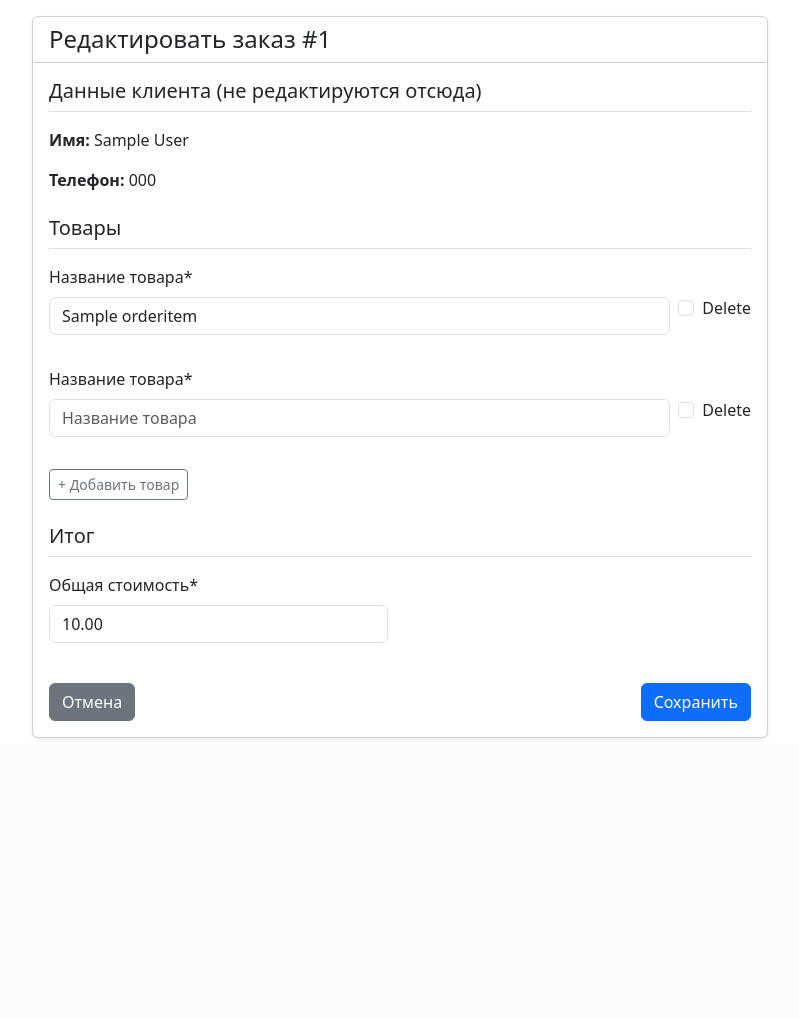
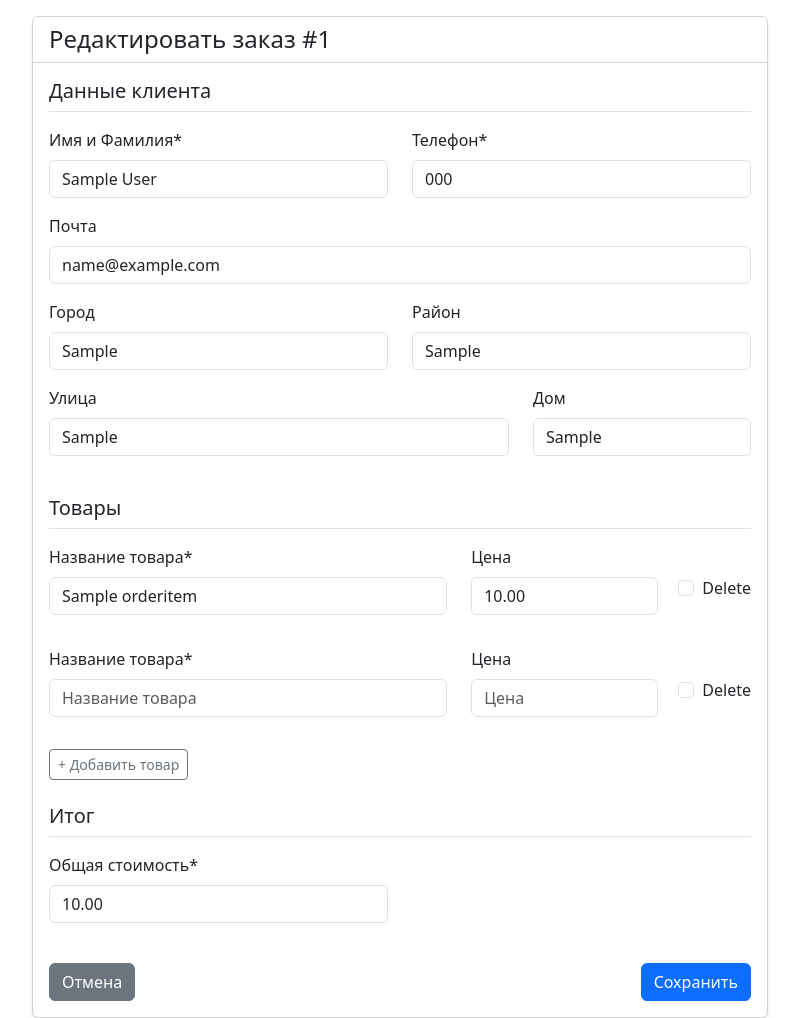
Before and after one commit to RatmirStukachev/Cms, a Django app: page /orders/1/edit/ in a window 1280 px wide. Shown: the part 56-1074 px from the top of the page, without its empty margins (240-1039 px from the left). Before the commit the page ends 794 px from the top, so only its background shows below. Run offline with Django 5.2, Linux system fonts and the light colour scheme; a user stored in the database is signed in; tables that the repository leaves empty hold one stand-in row (values such as "Sample post"); some libraries are stand-ins or nearby versions.

Commit message:
Add price field to OrderItem and auto-calculate total_cost
Co-authored-by: RatmirStukachev <167696328+RatmirStukachev@users.noreply.github.com>

```diff
--- a/store_crm/forms.py
+++ b/store_crm/forms.py
@@ -43,9 +43,10 @@ from .models import OrderItem
 class OrderItemForm(forms.ModelForm):
     class Meta:
         model = OrderItem
-        fields = ['name']
+        fields = ['name', 'price']
         widgets = {
-            'name': forms.TextInput(attrs={'class': 'form-control', 'placeholder': 'Название товара'})
+            'name': forms.TextInput(attrs={'class': 'form-control', 'placeholder': 'Название товара'}),
+            'price': forms.NumberInput(attrs={'class': 'form-control price-input', 'placeholder': 'Цена'})
         }
 
 OrderItemFormSet = inlineformset_factory(
--- a/store_crm/models.py
+++ b/store_crm/models.py
@@ -35,6 +35,7 @@ class Product(models.Model):
 class OrderItem(models.Model):
     order = models.ForeignKey(Order, on_delete=models.CASCADE, related_name='items', verbose_name="Заказ")
     name = models.CharField(max_length=255, verbose_name="Название товара")
+    price = models.DecimalField(max_digits=12, decimal_places=2, verbose_name="Цена", blank=True, null=True)
 
     def __str__(self):
         return self.name
--- a/store_crm/templates/store_crm/order_edit.html
+++ b/store_crm/templates/store_crm/order_edit.html
@@ -12,14 +12,21 @@
                 <form method="post" id="order-form">
                     {% csrf_token %}
 
-                    <h5 class="mb-3 border-bottom pb-2">Данные клиента (не редактируются отсюда)</h5>
-                    <p><strong>Имя:</strong> {{ order.customer.name }}</p>
-                    <p><strong>Телефон:</strong> {{ order.customer.phone }}</p>
-
-                    <div style="display:none;">
-                        <!-- Hidden required fields -->
-                        {{ form.customer_name }}
-                        {{ form.customer_phone }}
+                    <h5 class="mb-3 border-bottom pb-2">Данные клиента</h5>
+                    <div class="row">
+                        <div class="col-md-6">{{ form.customer_name|as_crispy_field }}</div>
+                        <div class="col-md-6">{{ form.customer_phone|as_crispy_field }}</div>
+                    </div>
+                    <div class="row">
+                        <div class="col-md-12">{{ form.customer_email|as_crispy_field }}</div>
+                    </div>
+                    <div class="row">
+                        <div class="col-md-6">{{ form.customer_city|as_crispy_field }}</div>
+                        <div class="col-md-6">{{ form.customer_district|as_crispy_field }}</div>
+                    </div>
+                    <div class="row">
+                        <div class="col-md-8">{{ form.customer_street|as_crispy_field }}</div>
+                        <div class="col-md-4">{{ form.customer_house|as_crispy_field }}</div>
                     </div>
 
                     <h5 class="mb-3 mt-4 border-bottom pb-2">Товары</h5>
@@ -27,8 +34,9 @@
                     <div id="formset-container">
                         {% for item_form in formset %}
                             <div class="formset-row mb-3 d-flex align-items-center">
-                                <div class="flex-grow-1 me-2">
-                                    {{ item_form.name|as_crispy_field }}
+                                <div class="flex-grow-1 me-2 row">
+                                    <div class="col-8">{{ item_form.name|as_crispy_field }}</div>
+                                    <div class="col-4">{{ item_form.price|as_crispy_field }}</div>
                                 </div>
                                 {% if formset.can_delete %}
                                     <div class="mt-3">
@@ -64,6 +72,53 @@
 
 <script>
 document.addEventListener('DOMContentLoaded', function() {
+    const nameField = document.getElementById('id_customer_name');
+
+    nameField.addEventListener('blur', function() {
+        const name = this.value.trim();
+        if (name) {
+            fetch(`/api/customer/?name=${encodeURIComponent(name)}`)
+                .then(response => response.json())
+                .then(data => {
+                    if (data.found) {
+                        document.getElementById('id_customer_phone').value = data.phone;
+                        document.getElementById('id_customer_email').value = data.email;
+                        document.getElementById('id_customer_city').value = data.city;
+                        document.getElementById('id_customer_street').value = data.street;
+                        document.getElementById('id_customer_district').value = data.district;
+                        document.getElementById('id_customer_house').value = data.house;
+
+                        // Можно добавить визуальную индикацию, что данные загружены
+                        nameField.classList.add('is-valid');
+                    } else {
+                        nameField.classList.remove('is-valid');
+                    }
+                })
+                .catch(error => console.error('Ошибка:', error));
+        }
+    });
+
+    // Total cost calculation
+    function calculateTotal() {
+        const priceInputs = document.querySelectorAll('.price-input');
+        let total = 0;
+        priceInputs.forEach(input => {
+            const val = parseFloat(input.value);
+            if (!isNaN(val)) {
+                total += val;
+            }
+        });
+        document.getElementById('id_total_cost').value = total.toFixed(2);
+    }
+
+    // Bind event listeners to existing and future price inputs
+    document.getElementById('formset-container').addEventListener('input', function(e) {
+        if (e.target.classList.contains('price-input')) {
+            calculateTotal();
+        }
+    });
+
+    // Formset logic
     const container = document.getElementById('formset-container');
     const addButton = document.getElementById('add-form');
     const totalForms = document.getElementById('id_items-TOTAL_FORMS');
@@ -71,15 +126,19 @@ document.addEventListener('DOMContentLoaded', function() {
     addButton.addEventListener('click', function() {
         const currentFormCount = parseInt(totalForms.value);
 
+        // Find the first form row to clone
         const rowToClone = container.querySelector('.formset-row');
         const newRow = rowToClone.cloneNode(true);
 
+        // Update all attributes/id/names in the cloned row
         const regex = new RegExp(`items-\\d+-`, 'g');
         newRow.innerHTML = newRow.innerHTML.replace(regex, `items-${currentFormCount}-`);
 
+        // Clear input values in the cloned row
         const inputs = newRow.querySelectorAll('input:not([type="hidden"])');
         inputs.forEach(input => input.value = '');
 
+        // Uncheck delete checkbox if present
         const checkboxes = newRow.querySelectorAll('input[type="checkbox"]');
         checkboxes.forEach(checkbox => checkbox.checked = false);
 
```
Also changed, not shown: store_crm/templates/store_crm/order_form.html (+23 -2 lines), store_crm/migrations/0006_orderitem_price.py (added).
